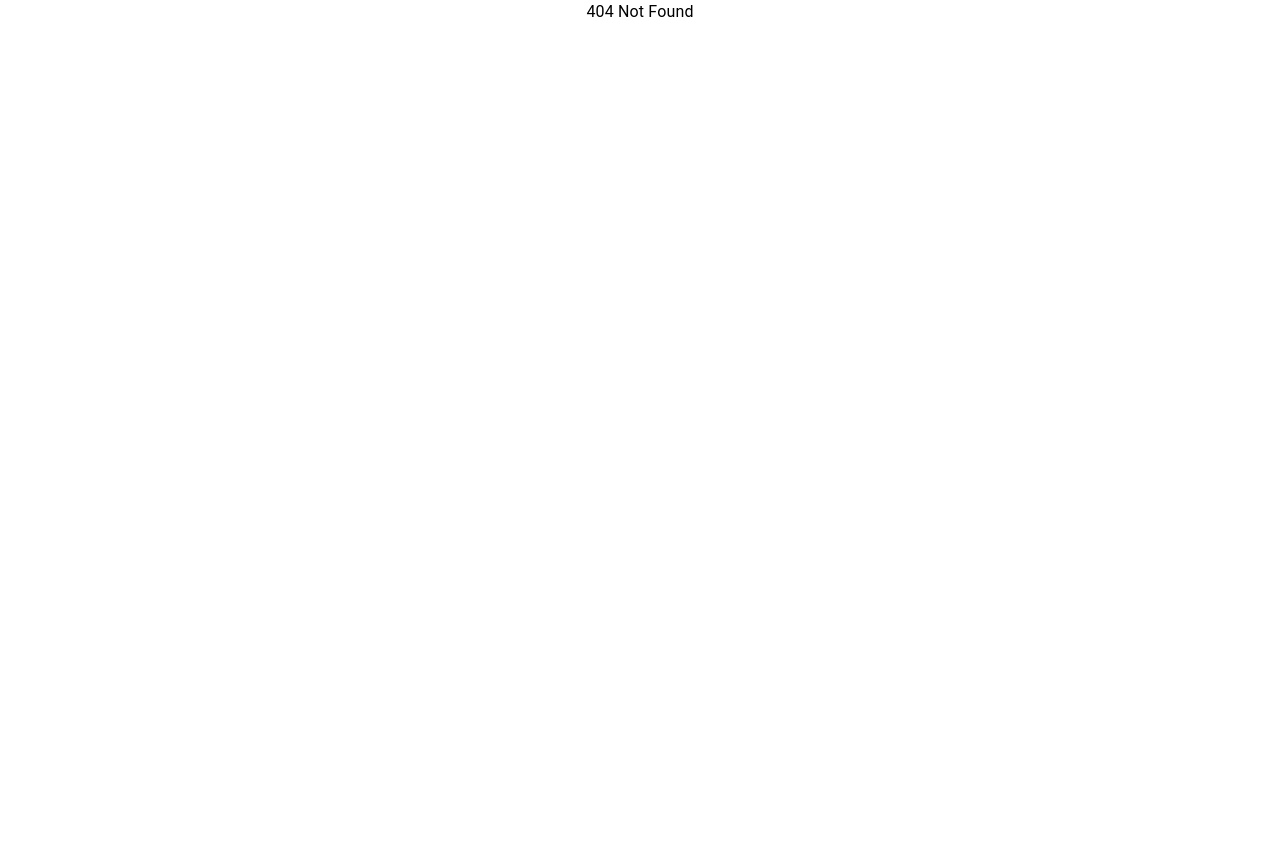
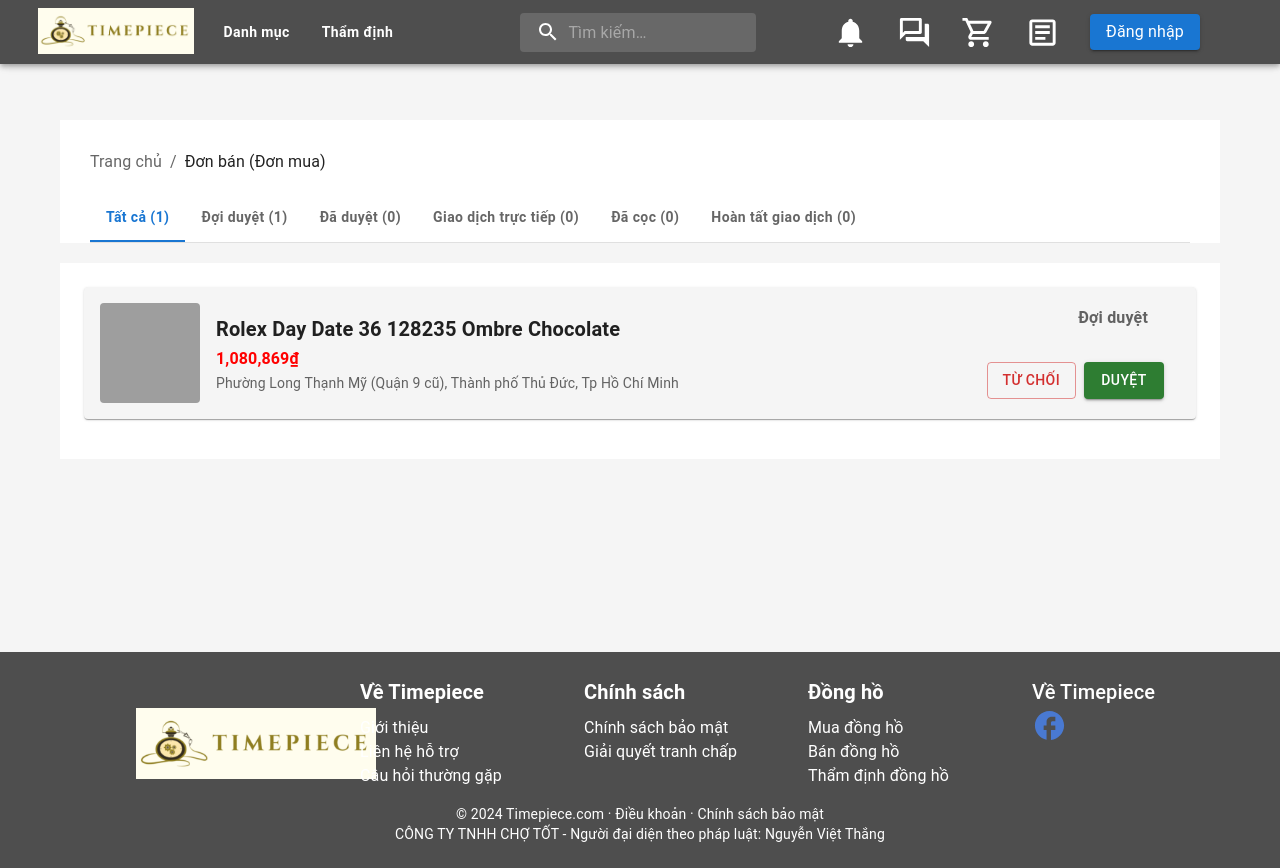
Before and after one commit to huy-raw/trading-watch-app, a React (Vite) app: page /post/manage-order in a window 1280 px wide. Before the commit this address had no page. Before the commit the page ends 800 px from the top, so only its background shows below. Built offline with nearby package versions, Linux system fonts and the light colour scheme; grey boxes are pictures that could not be loaded.

Commit message:
feat: manage order

```diff
--- a/src/components/Footer/index.tsx
+++ b/src/components/Footer/index.tsx
@@ -2,7 +2,6 @@
 import Logo from '@/assets/app-logo.png'
 import { FacebookSharp } from '@mui/icons-material'
 import StyledImage from '../StyledImage'
-import { textAlign } from 'html2canvas/dist/types/css/property-descriptors/text-align'
 
 const Footer = () => {
   return (
@@ -17,23 +16,25 @@
         textAlign: 'left'
       }}
     >
-      <Box>
-        <Grid container spacing={2}>
-          <Grid item xs={12} md={3}>
+      <Box component={'div'} alignItems={'center'}>
+        <Grid container gap={2}>
+          <Grid item xs={12} md={1} />
+          <Grid item xs={12} md={2}>
             <Box
-              width={400}
-              height={100}
               sx={{
                 flex: 1,
                 justifyContent: 'center',
-                margin: 'auto',
                 marginTop: 4
               }}
             >
               <StyledImage
                 src={Logo}
                 alt="App Logo"
-                style={{ width: '300px', height: '100%', objectFit: 'fill' }}
+                style={{
+                  width: '240px',
+                  height: '100%',
+                  objectFit: 'fill'
+                }}
               />
             </Box>
           </Grid>
@@ -89,7 +90,14 @@
           </Grid>
         </Grid>
       </Box>
-      <Box mt={2}>
+      <Box
+        mt={2}
+        sx={{
+          display: 'flex',
+          flexDirection: 'column',
+          alignItems: 'center'
+        }}
+      >
         <Typography variant="body2" color="white">
           © 2024 Timepiece.com · Điều khoản · Chính sách bảo mật
         </Typography>
--- /dev/null
+++ b/src/pages/item/ManageOrder/components/ManageOrderTab/index.tsx
@@ -0,0 +1,133 @@
+import React from 'react'
+import {
+  Tabs,
+  Tab,
+  Box,
+  Typography,
+  Breadcrumbs,
+  Link,
+  styled
+} from '@mui/material'
+import OrderItem from '../OrderItem'
+
+const mockItem = {
+  image: 'https://example.com/image.jpg', // Replace with actual image URL
+  title: 'Rolex Day Date 36 128235 Ombre Chocolate',
+  price: '1,080,869₫',
+  address: 'Phường Long Thạnh Mỹ (Quận 9 cũ), Thành phố Thủ Đức, Tp Hồ Chí Minh'
+}
+
+const StyledTab = styled(Tab)(({ theme }) => ({
+  fontWeight: 'bold',
+  textTransform: 'none',
+  minWidth: 0,
+  [theme.breakpoints.up('sm')]: {
+    minWidth: 0
+  }
+}))
+
+function TabPanel(props) {
+  const { children, value, index, ...other } = props
+
+  return (
+    <div
+      role="tabpanel"
+      hidden={value !== index}
+      id={`simple-tabpanel-${index}`}
+      aria-labelledby={`simple-tab-${index}`}
+      {...other}
+    >
+      {value === index && (
+        <Box p={3}>
+          <Typography>{children}</Typography>
+        </Box>
+      )}
+    </div>
+  )
+}
+
+function a11yProps(index) {
+  return {
+    id: `simple-tab-${index}`,
+    'aria-controls': `simple-tabpanel-${index}`
+  }
+}
+
+const ManageOrderTab = () => {
+  const [value, setValue] = React.useState(0)
+
+  const handleChange = (event, newValue) => {
+    setValue(newValue)
+  }
+
+  return (
+    <div
+      style={{
+        padding: '20px',
+        borderRadius: '8px',
+        minHeight: '64vh'
+      }}
+    >
+      <Box
+        sx={{
+          backgroundColor: '#fff',
+          paddingX: '30px',
+          paddingTop: '30px'
+        }}
+      >
+        <Breadcrumbs aria-label="breadcrumb" style={{ marginBottom: '20px' }}>
+          <Link underline="hover" color="inherit" href="/">
+            Trang chủ
+          </Link>
+          <Typography color="textPrimary">Đơn bán (Đơn mua)</Typography>
+        </Breadcrumbs>
+        <Box
+          sx={{
+            borderBottom: 1,
+            borderColor: 'divider'
+          }}
+        >
+          <Tabs
+            value={value}
+            onChange={handleChange}
+            aria-label="basic tabs example"
+          >
+            <StyledTab label="Tất cả (1)" {...a11yProps(0)} />
+            <StyledTab label="Đợi duyệt (1)" {...a11yProps(1)} />
+            <StyledTab label="Đã duyệt (0)" {...a11yProps(2)} />
+            <StyledTab label="Giao dịch trực tiếp (0)" {...a11yProps(3)} />
+            <StyledTab label="Đã cọc (0)" {...a11yProps(4)} />
+            <StyledTab label="Hoàn tất giao dịch (0)" {...a11yProps(5)} />
+          </Tabs>
+        </Box>
+      </Box>
+      <Box
+        sx={{
+          marginTop: '20px',
+          backgroundColor: '#fff'
+        }}
+      >
+        <TabPanel value={value} index={0}>
+          <OrderItem item={mockItem} />
+        </TabPanel>
+        <TabPanel value={value} index={1}>
+          Đơn hàng đợi duyệt
+        </TabPanel>
+        <TabPanel value={value} index={2}>
+          Đơn hàng đã duyệt
+        </TabPanel>
+        <TabPanel value={value} index={3}>
+          Giao dịch trực tiếp
+        </TabPanel>
+        <TabPanel value={value} index={4}>
+          Đơn hàng đã cọc
+        </TabPanel>
+        <TabPanel value={value} index={5}>
+          Hoàn tất giao dịch
+        </TabPanel>
+      </Box>
+    </div>
+  )
+}
+
+export default ManageOrderTab
--- /dev/null
+++ b/src/pages/item/ManageOrder/components/OrderItem/index.tsx
@@ -0,0 +1,107 @@
+import { useState } from 'react'
+import {
+  Box,
+  Typography,
+  Button,
+  Card,
+  CardContent,
+  CardMedia
+} from '@mui/material'
+import { styled } from '@mui/material/styles'
+import ConfirmDialog from '@/components/ConfirmDiaglog'
+
+const StyledButton = styled(Button)(({ theme }) => ({
+  marginLeft: theme.spacing(1),
+  minWidth: '80px'
+}))
+
+const OrderItem = ({ item }) => {
+  const [open, setOpen] = useState(false)
+  return (
+    <Card
+      sx={{
+        display: 'flex',
+        alignItems: 'center',
+        padding: 2,
+        marginBottom: 2,
+        backgroundColor: '#f5f5f5',
+        borderRadius: 1
+      }}
+    >
+      <CardMedia
+        component="img"
+        sx={{ width: 100, height: 100, borderRadius: 1 }}
+        image={item.image}
+        alt={item.title}
+      />
+      <Box
+        sx={{ display: 'flex', flexDirection: 'column', flexGrow: 1, ml: 2 }}
+      >
+        <CardContent
+          sx={{ flex: '1 0 auto', padding: '0 !important', textAlign: 'left' }}
+        >
+          <Typography component="div" variant="h6" sx={{ fontWeight: 'bold' }}>
+            {item.title}
+          </Typography>
+          <Typography
+            variant="subtitle1"
+            component="div"
+            sx={{ fontWeight: 'bold', color: 'red' }}
+          >
+            {item.price}
+          </Typography>
+          <Typography variant="body2" color="textSecondary" component="div">
+            {item.address}
+          </Typography>
+        </CardContent>
+      </Box>
+      <Box
+        sx={{
+          display: 'flex',
+          flexDirection: 'column',
+
+          gap: 4,
+          mr: 2
+        }}
+      >
+        <Box component={'div'}>
+          <Typography
+            variant="body2"
+            color="textSecondary"
+            sx={{
+              mr: 2,
+              fontWeight: 'bold',
+              fontSize: '16px',
+              textAlign: 'right'
+            }}
+          >
+            Đợi duyệt
+          </Typography>
+        </Box>
+        <Box component={'div'}>
+          <StyledButton variant="outlined" color="error">
+            Từ chối
+          </StyledButton>
+          <StyledButton
+            variant="contained"
+            color="success"
+            onClick={() => setOpen(true)}
+          >
+            Duyệt
+          </StyledButton>
+        </Box>
+        <ConfirmDialog
+          open={open}
+          onClose={() => setOpen(false)}
+          onConfirm={function (): void {
+            throw new Error('Function not implemented.')
+          }}
+          title={'Xác nhận duyệt đơn'}
+          description={'Bạn có chắc chắn muốn duyệt đơn mua này ?'}
+        />
+      </Box>
+    </Card>
+  )
+}
+
+export default OrderItem
--- /dev/null
+++ b/src/pages/item/ManageOrder/index.tsx
@@ -0,0 +1,22 @@
+import { Container } from '@mui/material'
+import ManageOrderTab from './components/ManageOrderTab'
+import UserLayout from '@/components/Layout/UserLayout'
+
+const ManageOrder = () => {
+  return (
+    <UserLayout>
+      <Container
+        disableGutters
+        component={'div'}
+        sx={{
+          paddingY: '40px',
+          marginTop: '60px'
+        }}
+      >
+        <ManageOrderTab />
+      </Container>
+    </UserLayout>
+  )
+}
+
+export default ManageOrder
--- a/src/pages/item/ManagePost/components/ManagerPostTab/index.tsx
+++ b/src/pages/item/ManagePost/components/ManagerPostTab/index.tsx
@@ -72,7 +72,7 @@
               sx={{
                 backgroundColor: '#434343',
                 width: '200px',
-                height: '60px',
+                height: '50px',
                 '&:hover': {
                   backgroundColor: '#333333'
                 }
--- a/src/pages/item/ManagePost/index.tsx
+++ b/src/pages/item/ManagePost/index.tsx
@@ -29,7 +29,15 @@
           setTab={setTab}
         />
       </Container>
-      <ManagerPostContent />
+      <Container
+        disableGutters
+        component={'div'}
+        sx={{
+          marginTop: '20px'
+        }}
+      >
+        <ManagerPostContent />
+      </Container>
     </UserLayout>
   )
 }
--- a/src/router.tsx
+++ b/src/router.tsx
@@ -14,6 +14,7 @@
 import UserInfo from './pages/user/UserInfo'
 import AppraisalFormDetailPage from './pages/appraiser/AppraisalFormDetail'
 import ScrollToTop from './components/ScollOnTop'
+import ManageOrder from './pages/item/ManageOrder'
 
 const Root = () => (
   <>
@@ -71,12 +72,20 @@
         path: 'post',
         children: [
           {
-            path: 'create',
+            path: 'create-post',
             element: <CreatePostPage />
           },
           {
-            path: 'manage',
+            path: 'manage-post',
             element: <ManagePostPage />,
+            loader: async () => {
+              return { data: 'manage' }
+            }
+          },
+
+          {
+            path: 'manage-order',
+            element: <ManageOrder />,
             loader: async () => {
               return { data: 'manage' }
             }
```
